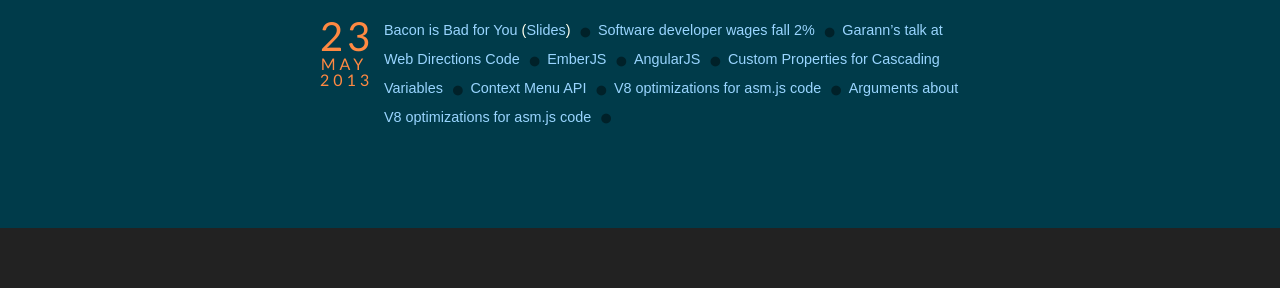
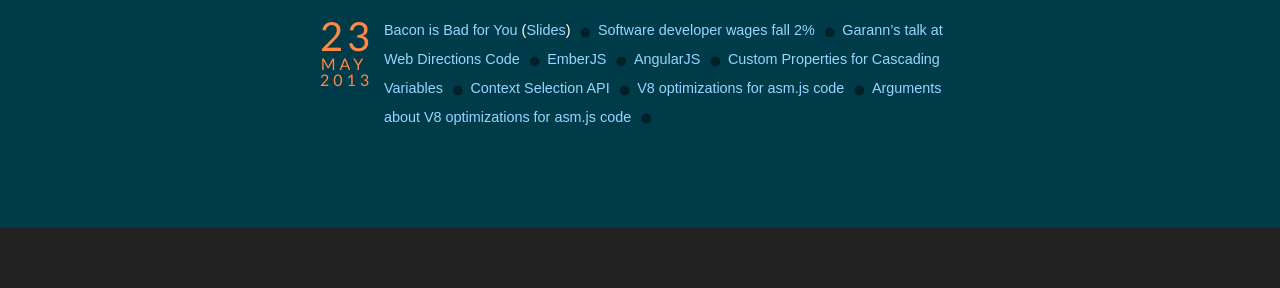
Before and after one commit to fripfrap/fripfrap.github.com, a Jekyll site: the page built from _posts/2013-05-23-08.md, in a window 1280 px wide, cut to the strip 588-876 px from the top of the page. Built offline with Jekyll 4.4.1, drawn with Linux system fonts in a browser that asks for light colours; Markdown is read by kramdown in place of the engine named in the settings.

Commit message:
fixed some links THANK YOU FOR DOING THE NOTES DIVYA YOU ARE THE BEST <3

```diff
--- a/_posts/2013-05-23-08.md
+++ b/_posts/2013-05-23-08.md
@@ -6,12 +6,12 @@
 duration: 23:10
 ---
 
-- [Bacon is Bad for You](http://devslovebacon.com/conferences/bacon-2013/talks/bacon-is-bad-for-you) ([Slides](http://schedule.sxsw.com/2013/events/event_IAP993278://speakerdeck.com/garann/bacon-is-bad-for-you))
+- [Bacon is Bad for You](http://devslovebacon.com/conferences/bacon-2013/talks/bacon-is-bad-for-you) ([Slides](https://speakerdeck.com/garann/bacon-is-bad-for-you))
 - [Software developer wages fall 2%](http://www.computerworld.com/s/article/9239308/Software_developer_wages_fall_2_as_workforce_expands)
 - [Garann's talk at Web Directions Code](https://speakerdeck.com/garann/html-css-and-the-client-side-app)
 - [EmberJS](http://emberjs.com)
 - [AngularJS](http://angularjs.org)
 - [Custom Properties for Cascading Variables](http://dev.w3.org/csswg/css-variables/)
-- [Context Menu API](http://www.whatwg.org/specs/web-apps/current-work/multipage/interactive-elements.html#context-menus)
+- [Context Selection API](http://www.w3.org/TR/2008/WD-html5-20080610/diff/editing.html#selection1)
 - [V8 optimizations for asm.js code](http://culturemass.com/2013/05/17/google-io-2013-keynote-part-ii/)
 - [Arguments about V8 optimizations for asm.js code](http://twatlr.com/thread/335044393830592512)
```
